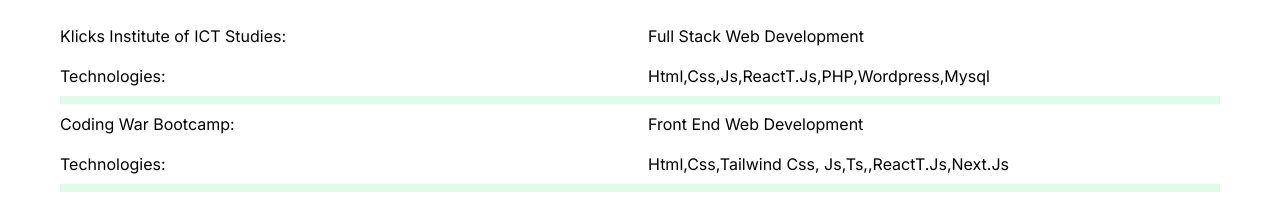
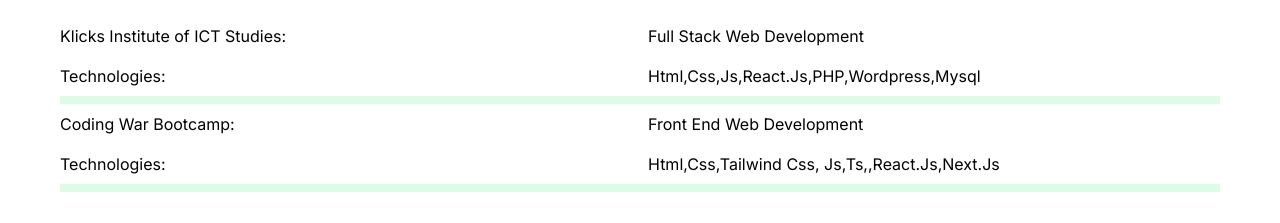
Before and after one commit to Tech041/portifolio, a Next.js app: page /about in a window 1280 px wide. Shown: the part 428-651 px from the top of the page. Built offline with nearby package versions, Linux system fonts and the light colour scheme.

Commit message:
modified job experience

```diff
--- a/src/app/about/page.tsx
+++ b/src/app/about/page.tsx
@@ -47,7 +47,7 @@
           <div className="flex justify-center gap-4 items-center py-2 flex-wrap ">
             <span className="flex-1">Technologies:</span>
             <span className="flex-1">
-              Html,Css,Js,ReactT.Js,PHP,Wordpress,Mysql
+              Html,Css,Js,React.Js,PHP,Wordpress,Mysql
             </span>
           </div>
           <hr className="border-4 border-green-100" />
@@ -58,7 +58,7 @@
           <div className="flex justify-center gap-4 items-center py-2">
             <span className=" flex-1">Technologies:</span>
             <span className="flex-1 ">
-              Html,Css,Tailwind Css, Js,Ts,,ReactT.Js,Next.Js
+              Html,Css,Tailwind Css, Js,Ts,,React.Js,Next.Js
             </span>
           </div>
           <hr className="border-4 border-green-100" />
```
